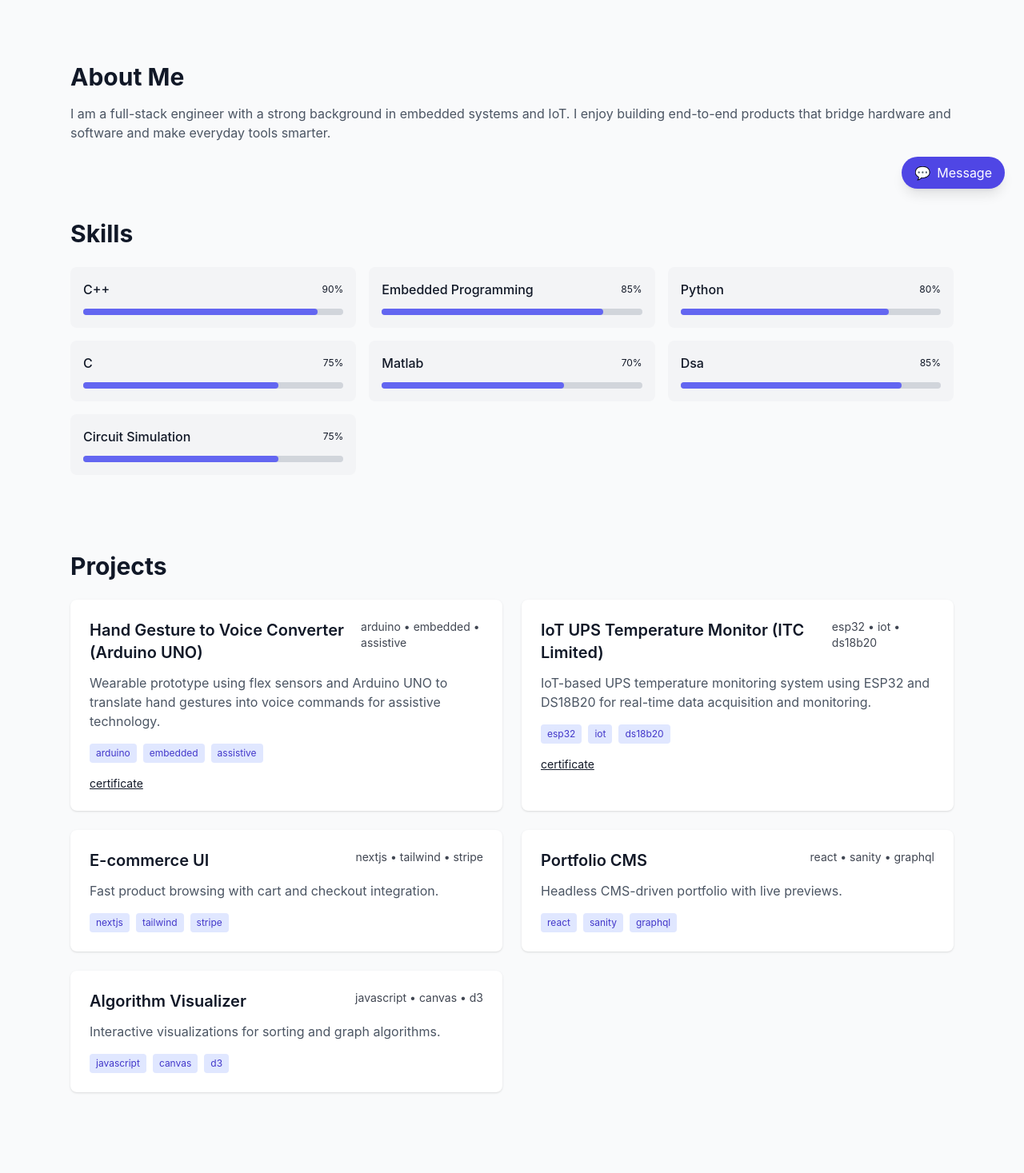
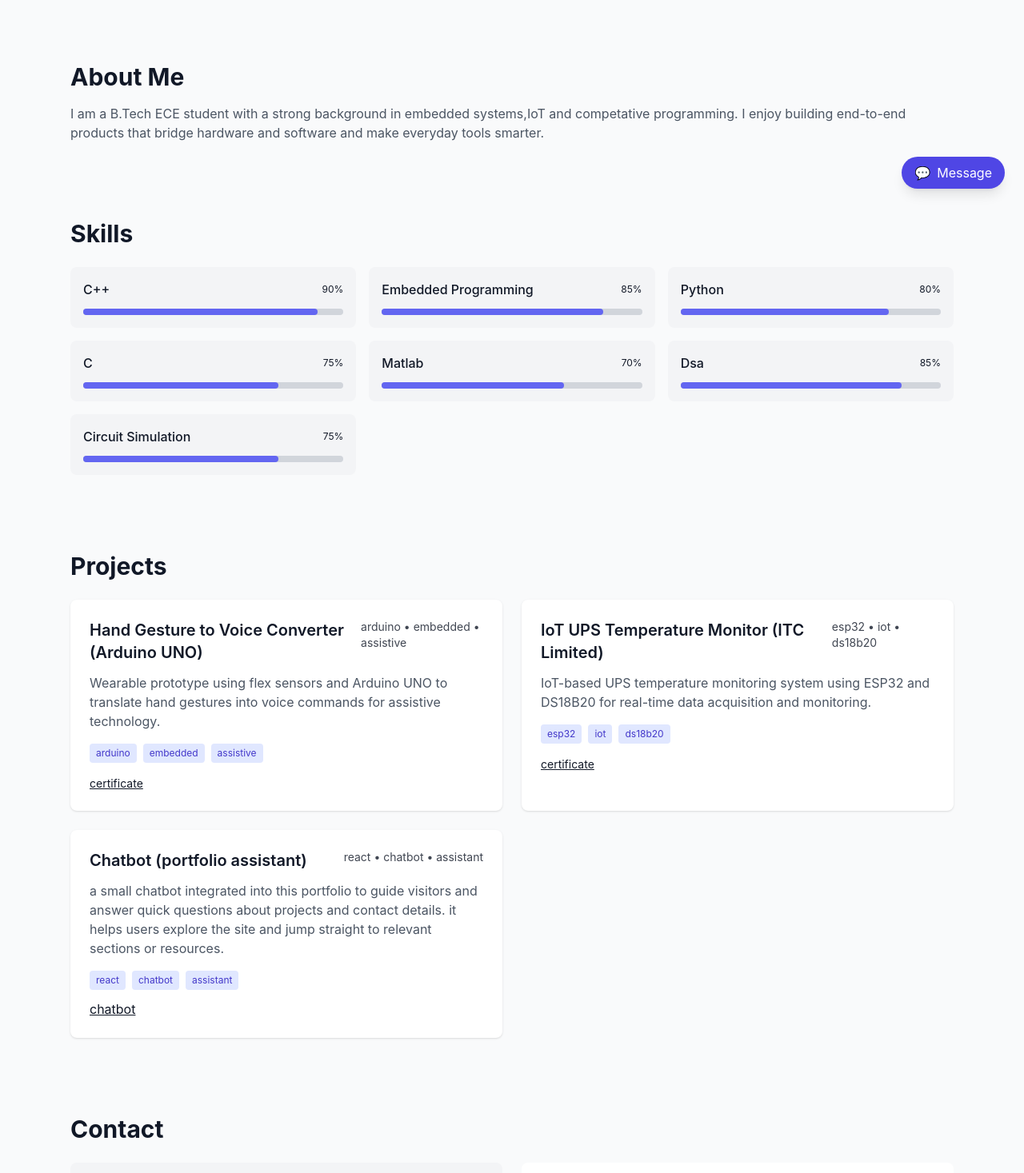
Before and after one commit to mayanktiwarimt/portfolio, a React (Vite) app: page / in a window 1280 px wide. Shown: the part 540-2007 px from the top of the page at 80% size. Built offline with nearby package versions, Linux system fonts and the light colour scheme; the HTML template or start-up script is replaced by a standard one.

Commit message:
Updated prjects and added my chatbot project under there

```diff
--- a/src/App.jsx
+++ b/src/App.jsx
@@ -43,9 +43,7 @@ export default function App(){
   const projects = [
     {id:1,title:"Hand Gesture to Voice Converter (Arduino UNO)",tags:["arduino","embedded","assistive"],desc:"Wearable prototype using flex sensors and Arduino UNO to translate hand gestures into voice commands for assistive technology.",certs:["/certs/hand_gesture_certificate.pdf"]},
     {id:2,title:"IoT UPS Temperature Monitor (ITC Limited)",tags:["esp32","iot","ds18b20"],desc:"IoT-based UPS temperature monitoring system using ESP32 and DS18B20 for real-time data acquisition and monitoring.",certs:["/certs/itc_ups_certificate.pdf"]},
-    {id:3,title:"E-commerce UI",tags:["nextjs","tailwind","stripe"],desc:"Fast product browsing with cart and checkout integration."},
-    {id:4,title:"Portfolio CMS",tags:["react","sanity","graphql"],desc:"Headless CMS-driven portfolio with live previews."},
-    {id:5,title:"Algorithm Visualizer",tags:["javascript","canvas","d3"],desc:"Interactive visualizations for sorting and graph algorithms."}
+    {id:3,title:"Chatbot (portfolio assistant)",tags:["react","chatbot","assistant"],desc:"a small chatbot integrated into this portfolio to guide visitors and answer quick questions about projects and contact details. it helps users explore the site and jump straight to relevant sections or resources.",linkLabel:"chatbot"}
   ]
 
   const skills = [
@@ -182,7 +180,7 @@ export default function App(){
 
         <section id="about" className="max-w-6xl mx-auto px-6 py-12">
           <h2 className="text-3xl font-bold mb-4">About Me</h2>
-          <p className="text-gray-600 dark:text-gray-300">I am a full-stack engineer with a strong background in embedded systems and IoT. I enjoy building end-to-end products that bridge hardware and software and make everyday tools smarter.</p>
+          <p className="text-gray-600 dark:text-gray-300">I am a B.Tech ECE student with a strong background in embedded systems,IoT and competative programming. I enjoy building end-to-end products that bridge hardware and software and make everyday tools smarter.</p>
         </section>
 
         <section id="skills" className="max-w-6xl mx-auto px-6 py-12">
@@ -222,6 +220,11 @@ export default function App(){
                     {p.certs.map((c,i)=>(
                       <a key={i} href={c} className="underline mr-3">certificate</a>
                     ))}
+                  </div>
+                )}
+                {p.linkLabel && (
+                  <div className="mt-3">
+                    <a href="#" onClick={(e)=>{e.preventDefault(); setChatOpen(true)}} className="underline">{p.linkLabel}</a>
                   </div>
                 )}
               </div>
```
